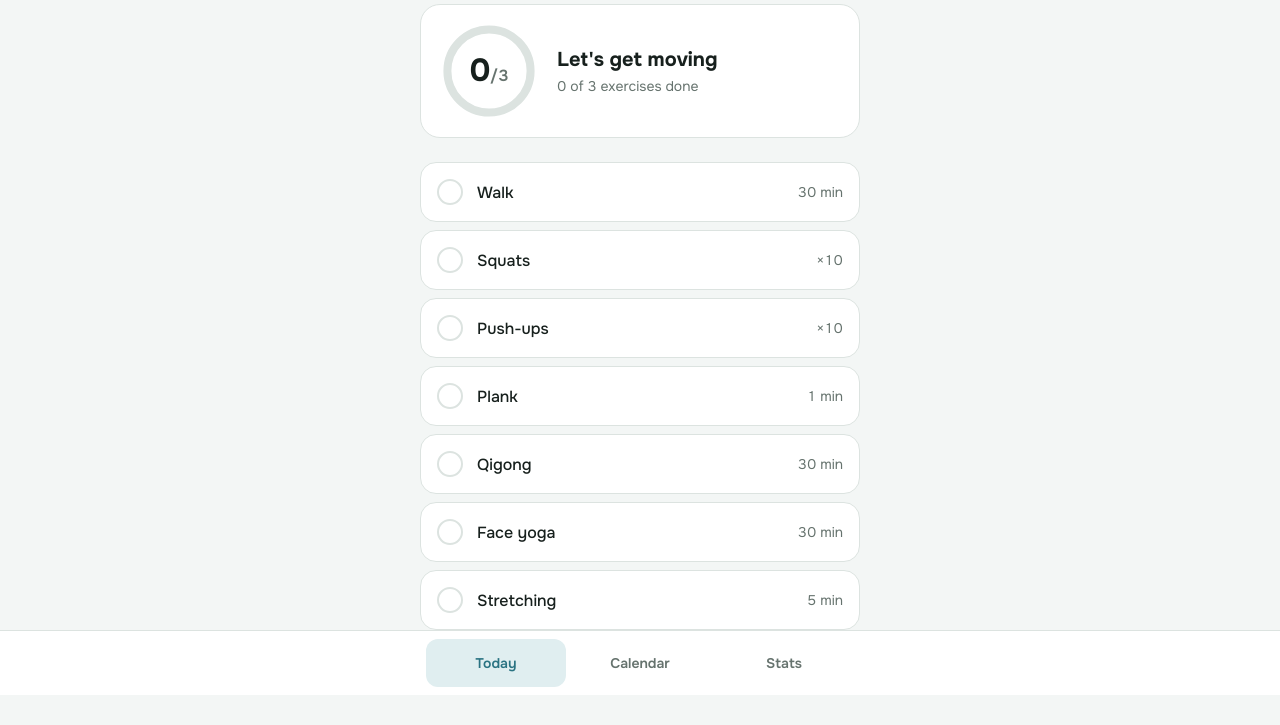
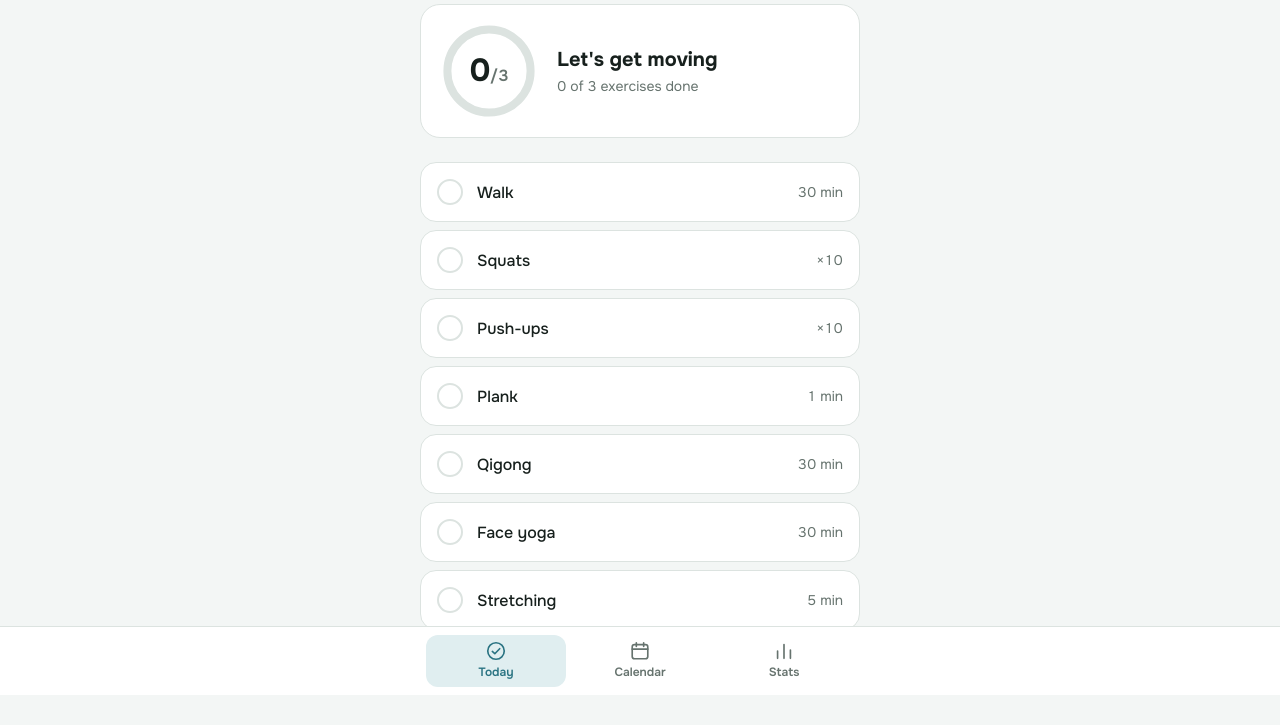
Before and after one commit to mayskii/moy-den-sporta, a plain HTML site: page index.html in a window 1280 px wide. Shown: the part 105-830 px from the top of the page. Drawn offline with Linux system fonts and the light colour scheme.

Commit message:
Tab bar: icons above the labels
Co-Authored-By: Claude Opus 5.5 <noreply@anthropic.com>

```diff
--- a/index.html
+++ b/index.html
@@ -160,9 +160,15 @@
 
 <!-- Bottom tab bar -->
 <nav class="tabbar" aria-label="Sections">
-  <button type="button" class="tab" id="tab-today" data-view="today">Today</button>
-  <button type="button" class="tab" id="tab-calendar" data-view="calendar">Calendar</button>
-  <button type="button" class="tab" id="tab-stats" data-view="stats">Stats</button>
+  <button type="button" class="tab" id="tab-today" data-view="today">
+    <svg viewBox="0 0 24 24" aria-hidden="true"><circle cx="12" cy="12" r="9"/><path d="M8 12.5l2.7 2.5L16 9.5"/></svg>Today
+  </button>
+  <button type="button" class="tab" id="tab-calendar" data-view="calendar">
+    <svg viewBox="0 0 24 24" aria-hidden="true"><rect x="3.5" y="5" width="17" height="15.5" rx="2.5"/><path d="M3.5 10h17M8 3v4M16 3v4"/></svg>Calendar
+  </button>
+  <button type="button" class="tab" id="tab-stats" data-view="stats">
+    <svg viewBox="0 0 24 24" aria-hidden="true"><path d="M5 20V12M12 20V5M19 20v-9"/></svg>Stats
+  </button>
 </nav>
 
 </body>
--- a/style.css
+++ b/style.css
@@ -299,11 +299,14 @@ button.day { cursor: pointer; -webkit-tap-highlight-color: transparent; }
   border-top: 1px solid var(--line);
 }
 .tab {
-  flex: 1; max-width: 140px; min-height: 48px;
+  flex: 1; max-width: 140px; min-height: 52px;
+  display: flex; flex-direction: column; align-items: center; justify-content: center; gap: 2px;
   border: 0; border-radius: 12px; background: transparent;
-  color: var(--muted); font: inherit; font-size: 14px; font-weight: 600;
+  color: var(--muted); font: inherit; font-size: 12px; font-weight: 600;
   cursor: pointer; -webkit-tap-highlight-color: transparent;
 }
+/* icon above the word; it takes the tab's text color */
+.tab svg { width: 22px; height: 22px; fill: none; stroke: currentColor; stroke-width: 1.8; stroke-linecap: round; stroke-linejoin: round; }
 .tab[aria-current="page"] { color: var(--accent); background: var(--accent-soft); }
 .tab:focus-visible { outline: 2px solid var(--accent); outline-offset: 2px; }
 
```
